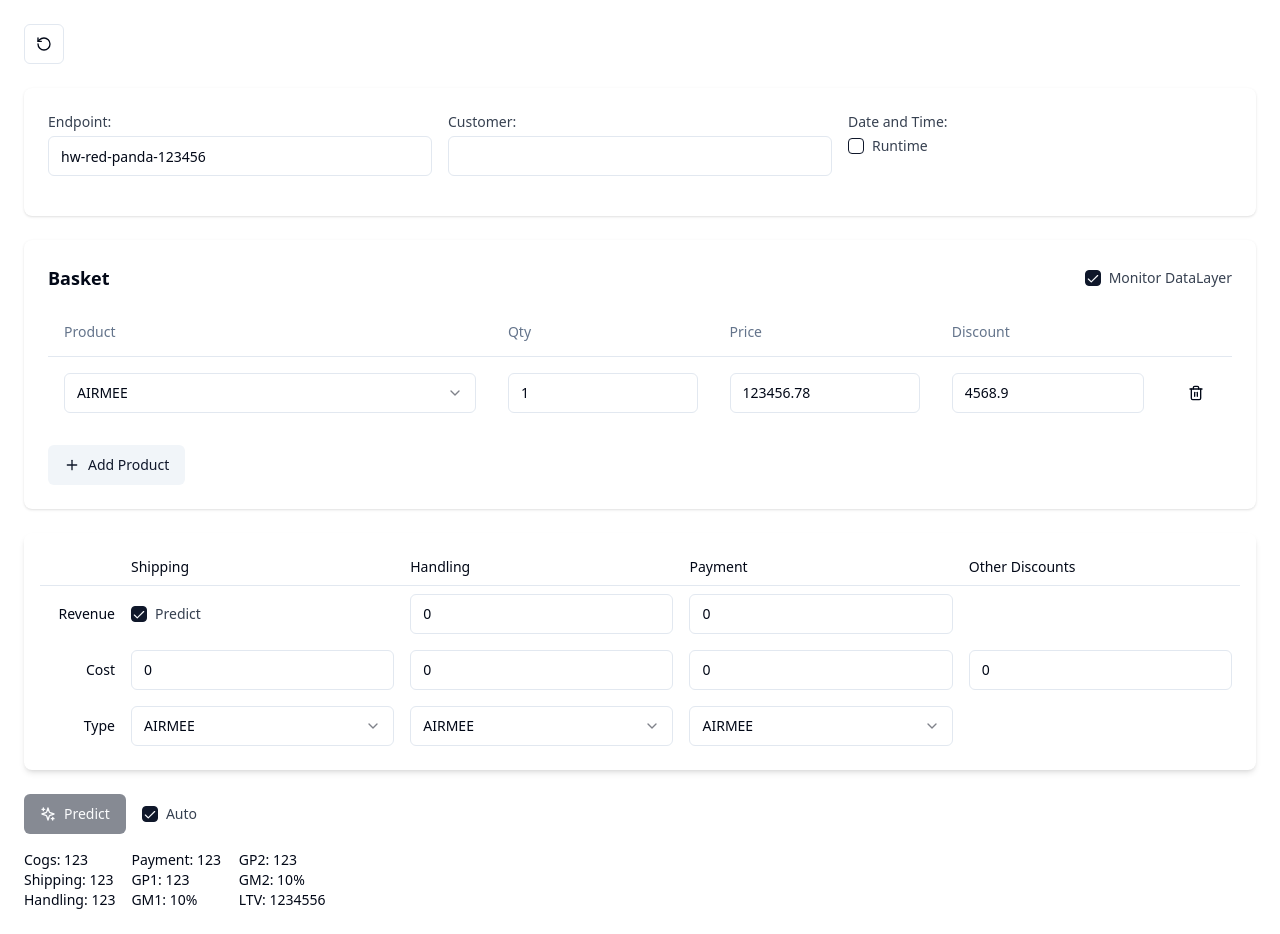
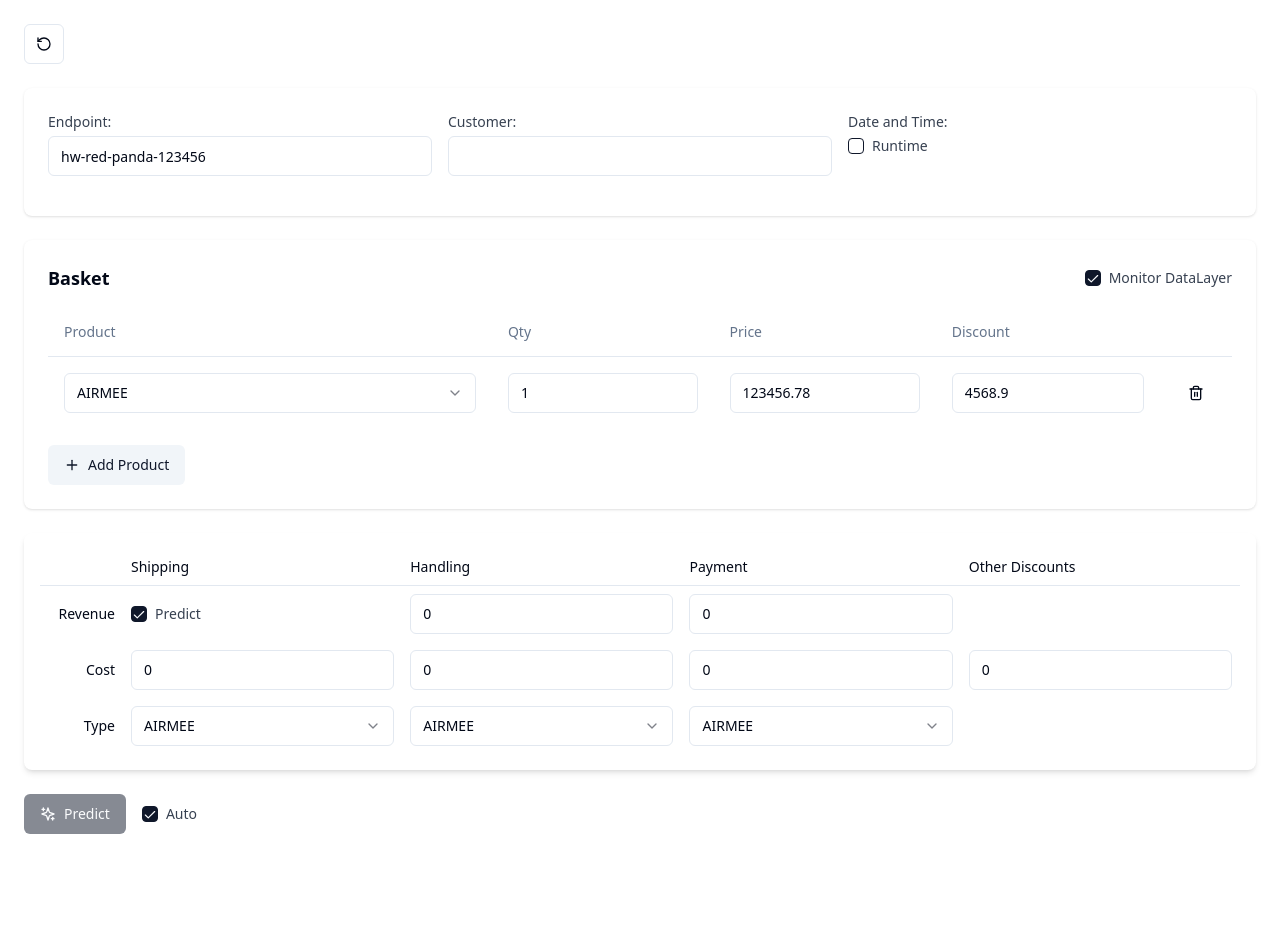
Before and after one commit to GPT-Engineer-App/friendly-interface-builder, a React (Vite) app: page / in a window 1280 px wide. After the commit the page ends 858 px from the top, so only its background shows below. Built offline with nearby package versions, Linux system fonts and the light colour scheme.

Commit message:
Reverted to edit b8455c9f-d17c-4a80-b496-b0a2baffe92b: "Add "Auto" checkbox next to Predict button"

```diff
--- a/src/pages/Index.jsx
+++ b/src/pages/Index.jsx
@@ -44,17 +44,6 @@ const Index = () => {
   const [isLoading, setIsLoading] = useState(false);
   const [showModal, setShowModal] = useState(false);
   const [autoPredict, setAutoPredict] = useState(true);
-  const [predictedValues, setPredictedValues] = useState({
-    cogs: 123,
-    shipping: 123,
-    handling: 123,
-    payment: 123,
-    gp1: 123,
-    gm1: "10%",
-    gp2: 123,
-    gm2: "10%",
-    ltv: 1234556
-  });
 
   const handleReset = () => {
     setEndpoint("");
@@ -67,17 +56,6 @@ const Index = () => {
     setPredictShipping(true);
     setShippingCost(0);
     setAutoPredict(true);
-    setPredictedValues({
-      cogs: 0,
-      shipping: 0,
-      handling: 0,
-      payment: 0,
-      gp1: 0,
-      gm1: "0%",
-      gp2: 0,
-      gm2: "0%",
-      ltv: 0
-    });
   };
 
   const addProduct = () => {
@@ -114,18 +92,6 @@ const Index = () => {
     setTimeout(() => {
       setIsLoading(false);
       setShowModal(true);
-      // Simulating prediction results
-      setPredictedValues({
-        cogs: 123,
-        shipping: 123,
-        handling: 123,
-        payment: 123,
-        gp1: 123,
-        gm1: "10%",
-        gp2: 123,
-        gm2: "10%",
-        ltv: 1234556
-      });
     }, 3000);
   };
 
@@ -409,7 +375,6 @@ const Index = () => {
         </table>
       </div>
 
-      <div className="flex flex-col items-start space-y-4">
       <div className="flex items-center space-x-4">
         <Button onClick={handlePredict} disabled={isLoading || autoPredict}>
           {isLoading ? (
@@ -431,25 +396,6 @@ const Index = () => {
         </div>
       </div>
 
-        <div className="grid grid-cols-3 gap-4 text-sm">
-          <div>
-            <p><span className="font-medium">Cogs:</span> {predictedValues.cogs}</p>
-            <p><span className="font-medium">Shipping:</span> {predictedValues.shipping}</p>
-            <p><span className="font-medium">Handling:</span> {predictedValues.handling}</p>
-          </div>
-          <div>
-            <p><span className="font-medium">Payment:</span> {predictedValues.payment}</p>
-            <p><span className="font-medium">GP1:</span> {predictedValues.gp1}</p>
-            <p><span className="font-medium">GM1:</span> {predictedValues.gm1}</p>
-          </div>
-          <div>
-            <p><span className="font-medium">GP2:</span> {predictedValues.gp2}</p>
-            <p><span className="font-medium">GM2:</span> {predictedValues.gm2}</p>
-            <p><span className="font-medium">LTV:</span> {predictedValues.ltv}</p>
-          </div>
-        </div>
-      </div>
-
       <Dialog open={showModal} onOpenChange={setShowModal}>
         <DialogContent>
           <DialogHeader>
```
Lines whose indentation alone changed are shown as unchanged.
